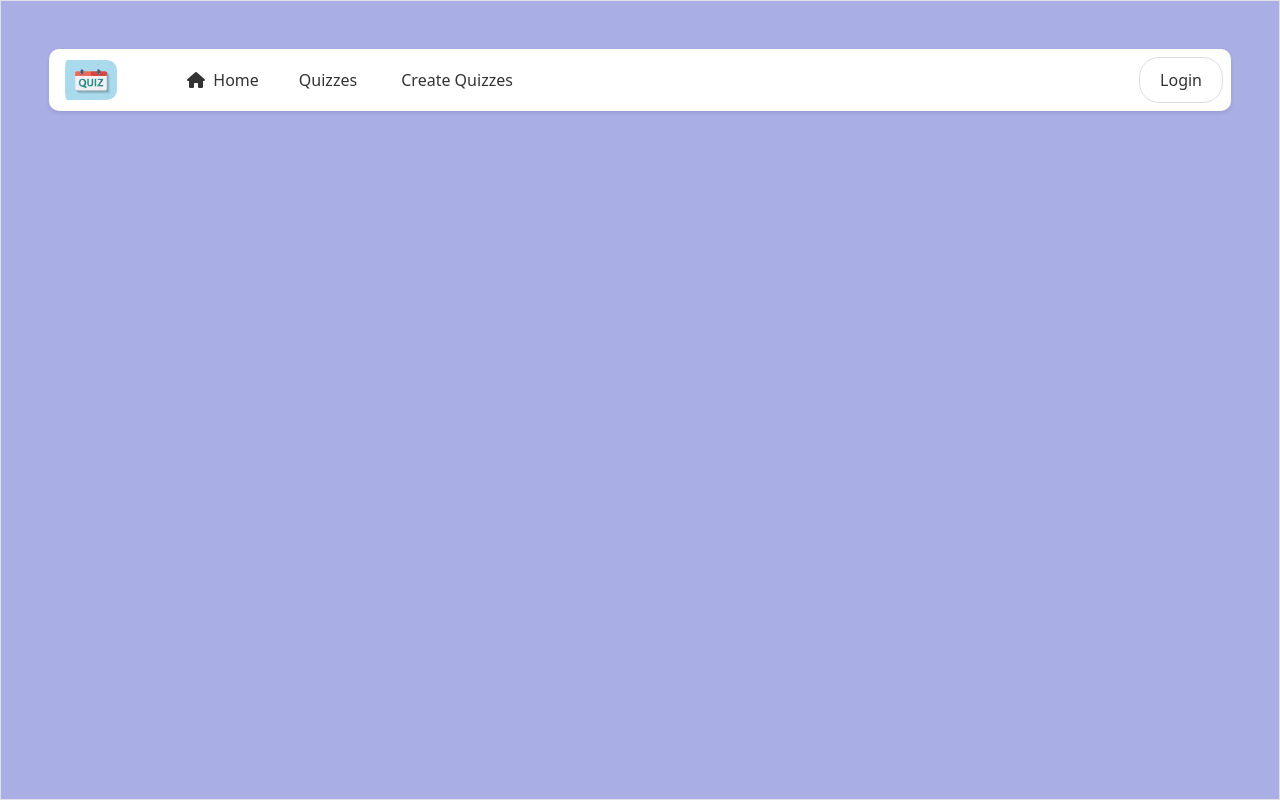
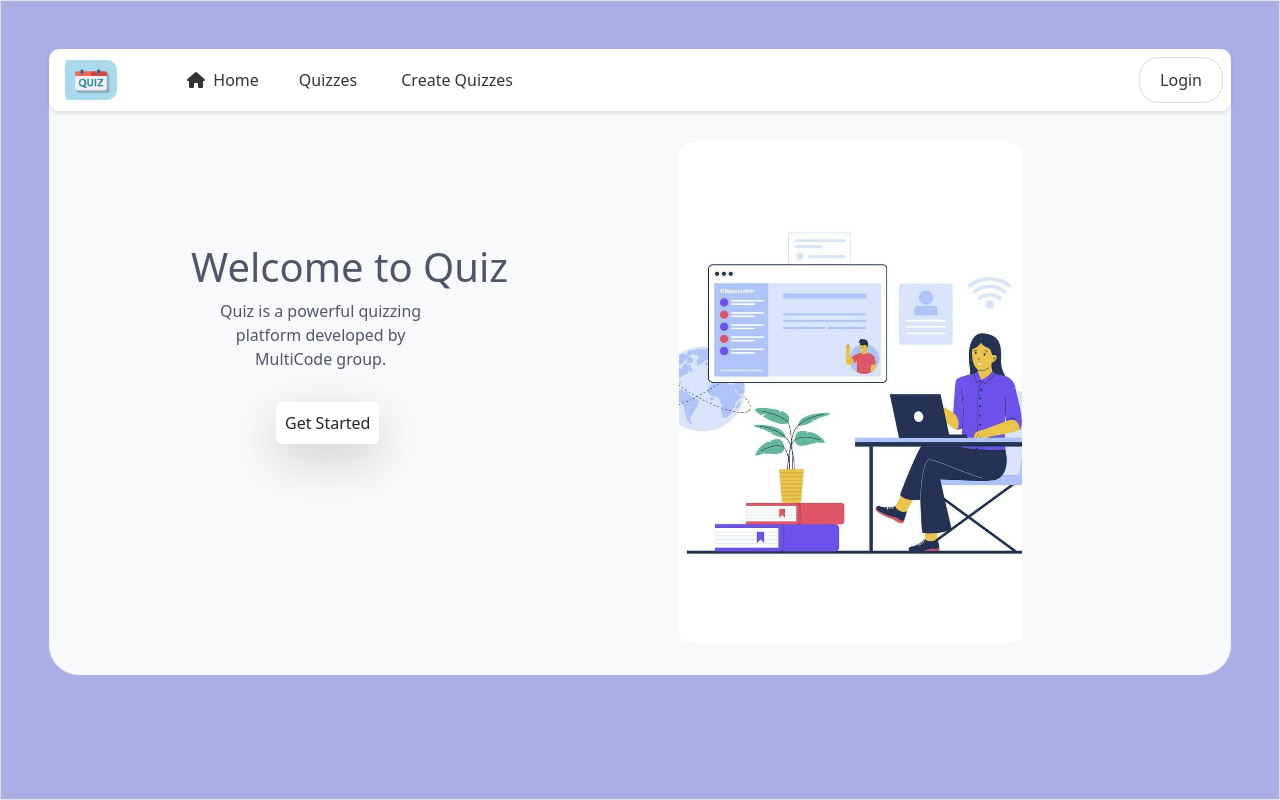
Before and after one commit to githubSivaji/quizapp, a React (Create React App) app: page / in a window 1280 px wide. Built offline with nearby package versions, Linux system fonts and the light colour scheme.

Commit message:
sivaji_6

```diff
--- a/package.json
+++ b/package.json
@@ -2,7 +2,7 @@
   "name": "quiz_app",
   "version": "0.1.0",
   "private": true,
-  "homepage": "https://githubSivaji.github.io/quizapp",
+  "homepage": "https://githubSivaji.github.io/",
   "dependencies": {
     "@fortawesome/free-brands-svg-icons": "^6.6.0",
     "@fortawesome/react-fontawesome": "^0.2.2",
--- a/src/Components/Layout.js
+++ b/src/Components/Layout.js
@@ -17,7 +17,7 @@ const Layout = () => {
                     <BrowserRouter>
                         <NavBar/>
                         <Routes>
-                            <Route path='/quizapp' element={<Home />} />
+                            <Route path='/' element={<Home />} />
                             <Route path='/CreateQuiz' element={<Createquiz />} />
                             <Route path='/quizlist' element={<QuizList />} />
                             <Route path='/quiz/:quizId' element={<Quizopen />} />
```
